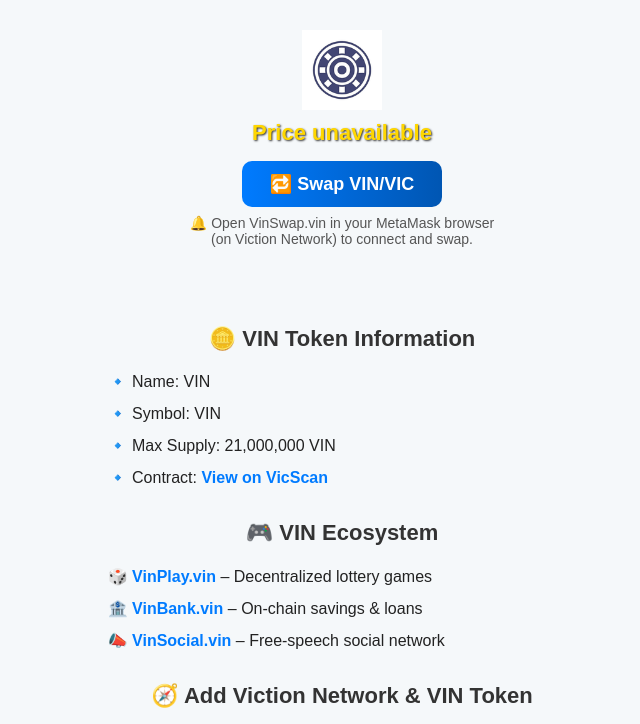
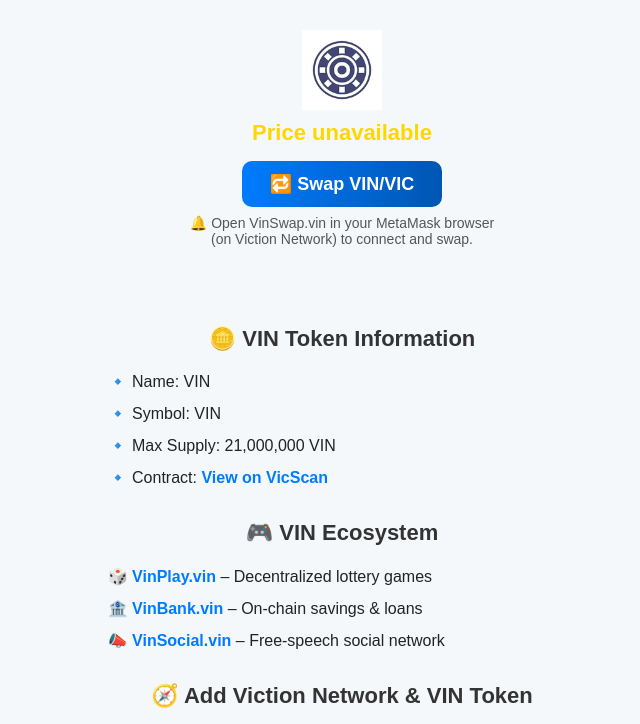
Before and after one commit to vinchainai/vinswap, a plain HTML site: page index.html in a window 1280 px wide. Shown: the top 724 px of the page, without its empty margins (298-938 px from the left). Drawn offline with Linux system fonts and the light colour scheme; no server answers.

Commit message:
Update style.css

```diff
--- a/style.css
+++ b/style.css
@@ -239,9 +239,10 @@
     min-width: 100%;
   }
 }
+
 #vin-price {
-  color: gold;
-  font-weight: bold;
+  color: #FFD700; /* màu vàng tươi dễ nhìn */
+  font-weight: 600;
   font-size: 22px;
-  text-shadow: 1px 1px 2px #333;
+  text-shadow: none;
 }
```
